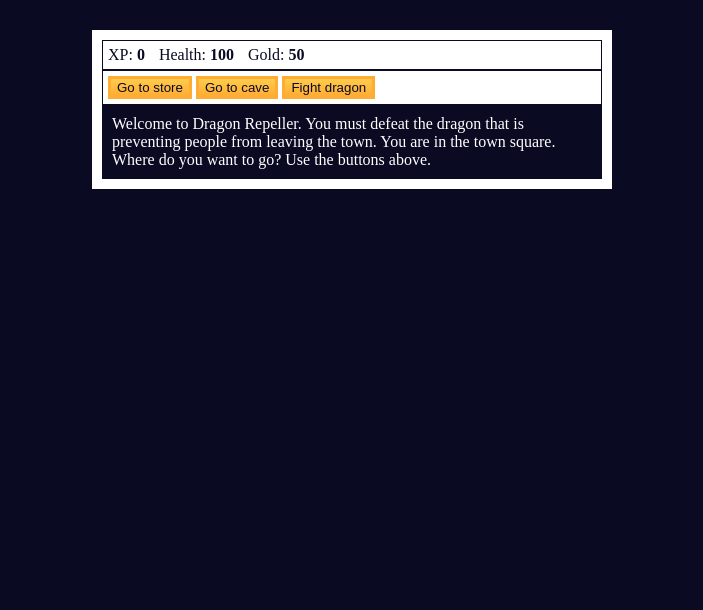
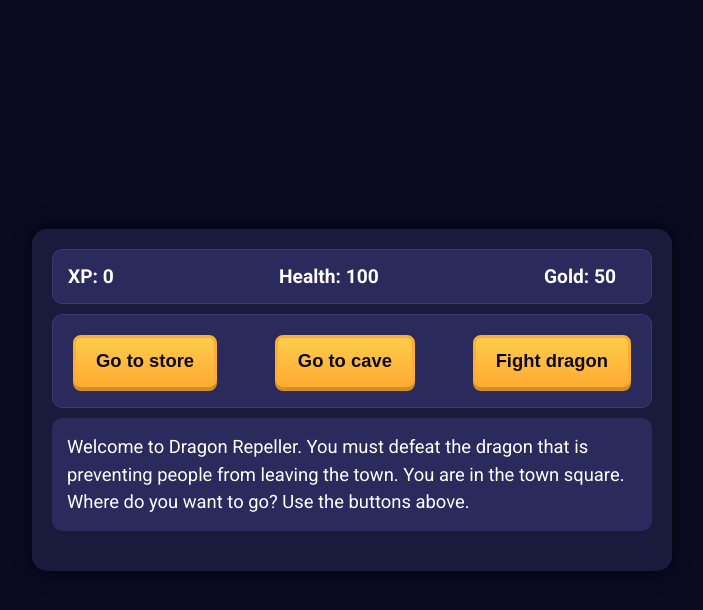
Before and after one commit to Deepak-Jha-2025/rpg-game, a plain HTML site: page index.html in a window 1280 px wide. Shown: the whole page, without its empty margins (288-991 px from the left). Drawn offline with Linux system fonts and the light colour scheme; a script that the page names is missing.

Commit message:
Improved the UI with animations, better fonts, and better layout

```diff
--- a/styles.css
+++ b/styles.css
@@ -1,39 +1,78 @@
+/* Importing a custom font from Google Fonts */
+@import url('https://fonts.googleapis.com/css2?family=Roboto:wght@400;700&display=swap');
+
 body {
     background-color: #0a0a23;
+    font-family: 'Roboto', sans-serif; /* Use custom font */
+    color: #ffffff;
+    margin: 0;
+    padding: 0;
+    display: flex;
+    justify-content: center;
+    align-items: center;
+    height: 100vh;
 }
 
-#text {
-    background-color: #0a0a23;
-    color: #ffffff;
-    padding: 10px;
+/* Keyframes for animations */
+@keyframes fadeIn {
+    from { opacity: 0; }
+    to { opacity: 1; }
 }
 
+/* Text Box */
+#text {
+    background-color: #2a2a5c;
+    color: #ffffff;
+    padding: 15px;
+    border-radius: 10px;
+    margin-bottom: 20px;
+    font-size: 1.15em; /* Slightly larger text for better readability */
+    line-height: 1.5; /* Improved line spacing */
+    animation: fadeIn 2.5s ease-out; /* Fade-in animation with 1 second duration */
+}
+
+/* Game Box */
 #game {
-    max-width: 500px;
-    max-height: 400px;
-    background-color: #ffffff;
+    max-width: 600px;
+    background-color: #1a1a3c;
     color: #ffffff;
-    margin: 30px auto 0px;
-    padding: 10px;
+    /* margin: 30px auto; */
+    padding: 20px;
+    border-radius: 15px;
+    box-shadow: 0px 0px 20px rgba(0, 0, 0, 0.7);
+    position: relative;
+    overflow: hidden;
 }
 
 #controls,
 #stats {
-    border: 1px solid #0a0a23;
-    padding: 5px;
-    color: #0a0a23;
+    border: 1px solid #3a3a6c;
+    padding: 15px;
+    color: #ffffff;
+    background-color: #2a2a5c;
+    border-radius: 10px;
+    margin-bottom: 10px;
+    display: flex;
+    justify-content:space-between ;
+    align-items: center;
 }
 
+/* Monster Stats */
 #monsterStats {
     display: none;
-    border: 1px solid #0a0a23;
-    padding: 5px;
+    border: 1px solid #c70d0d;
+    padding: 15px;
     color: #ffffff;
-    background-color: #c70d0d;
+    background-color: #b71c1c;
+    border-radius: 10px;
+    margin-bottom: 20px;
+    box-shadow: 0px 0px 10px rgba(0, 0, 0, 0.5);
 }
 
 .stat {
-    padding-right: 10px;
+    padding-right: 20px;
+    font-weight: bold;
+    font-size: 1.2em; /* Larger font for stats */
 }
 
 button {
@@ -42,4 +81,17 @@ button {
     background-color: #feac32;
     background-image: linear-gradient(#fecc4c, #ffac33);
     border: 3px solid #feac32;
+    padding: 12px 20px;
+    border-radius: 8px;
+    margin: 5px;
+    font-weight: bold;
+    font-size: 1.15em; /* Larger font for buttons */
+    box-shadow: 0px 4px 0px #d18f29;
+    transition: all 0.3s ease;
 }
+
+button:hover {
+    background-image: linear-gradient(#ffb94a, #feac32);
+    box-shadow: 0px 3px 0px #d18f29;
+    transform: translateY(2px);
+}
```
